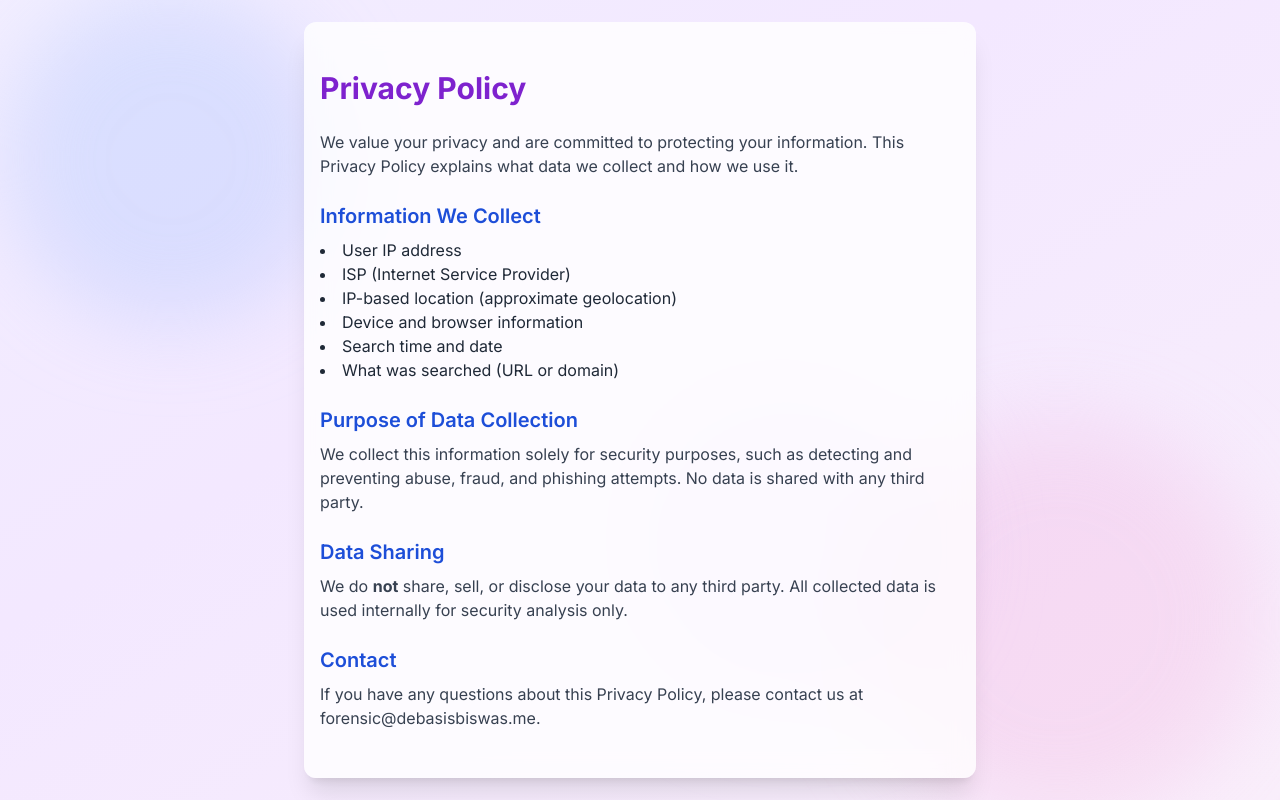
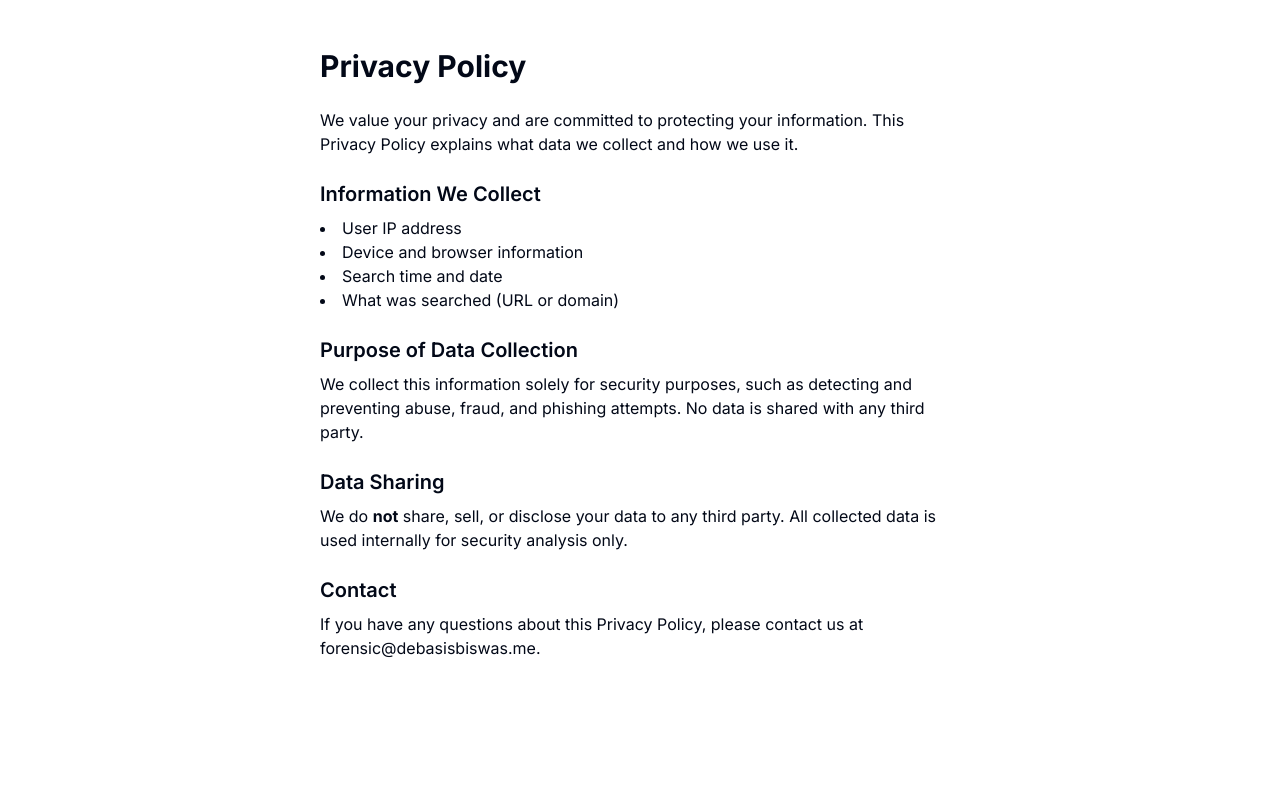
Before and after one commit to DebaA17/Phishing-url-checker, a Next.js app: page /privacy-policy in a window 1280 px wide. Built offline with nearby package versions, Linux system fonts and the light colour scheme.

Commit message:
Refactor Privacy Policy page

```diff
--- a/app/privacy-policy/page.tsx
+++ b/app/privacy-policy/page.tsx
@@ -1,68 +1,31 @@
-
 import React from "react";
 
 export default function PrivacyPolicyPage() {
   return (
-    <div className="min-h-screen w-full bg-gradient-to-br from-blue-50 via-purple-100 to-pink-50 animate-gradient-x flex items-center justify-center relative overflow-hidden">
-      {/* Animated background blobs */}
-      <div className="absolute top-0 left-0 w-80 h-80 bg-blue-200 rounded-full mix-blend-multiply filter blur-2xl opacity-40 animate-blob1" />
-      <div className="absolute bottom-0 right-0 w-96 h-96 bg-pink-200 rounded-full mix-blend-multiply filter blur-2xl opacity-40 animate-blob2" />
-      <div className="absolute top-1/2 left-1/2 w-72 h-72 bg-purple-200 rounded-full mix-blend-multiply filter blur-2xl opacity-30 animate-blob3" />
-      <main className="relative z-10 max-w-2xl mx-auto py-12 px-4 bg-white/80 rounded-xl shadow-xl backdrop-blur-md">
-        <h1 className="text-3xl font-bold mb-6 text-purple-700">Privacy Policy</h1>
-        <p className="mb-4 text-gray-700">
+    <main className="max-w-2xl mx-auto py-12 px-4">
+      <h1 className="text-3xl font-bold mb-6">Privacy Policy</h1>
+      <p className="mb-4">
         We value your privacy and are committed to protecting your information. This Privacy Policy explains what data we collect and how we use it.
       </p>
-        <h2 className="text-xl font-semibold mt-6 mb-2 text-blue-700">Information We Collect</h2>
-        <ul className="list-disc list-inside mb-4 text-gray-800">
+      <h2 className="text-xl font-semibold mt-6 mb-2">Information We Collect</h2>
+      <ul className="list-disc list-inside mb-4">
         <li>User IP address</li>
-          <li>ISP (Internet Service Provider)</li>
-          <li>IP-based location (approximate geolocation)</li>
         <li>Device and browser information</li>
         <li>Search time and date</li>
         <li>What was searched (URL or domain)</li>
       </ul>
-        <h2 className="text-xl font-semibold mt-6 mb-2 text-blue-700">Purpose of Data Collection</h2>
-        <p className="mb-4 text-gray-700">
+      <h2 className="text-xl font-semibold mt-6 mb-2">Purpose of Data Collection</h2>
+      <p className="mb-4">
         We collect this information solely for security purposes, such as detecting and preventing abuse, fraud, and phishing attempts. No data is shared with any third party.
       </p>
-        <h2 className="text-xl font-semibold mt-6 mb-2 text-blue-700">Data Sharing</h2>
-        <p className="mb-4 text-gray-700">
+      <h2 className="text-xl font-semibold mt-6 mb-2">Data Sharing</h2>
+      <p className="mb-4">
         We do <strong>not</strong> share, sell, or disclose your data to any third party. All collected data is used internally for security analysis only.
       </p>
-        <h2 className="text-xl font-semibold mt-6 mb-2 text-blue-700">Contact</h2>
-        <p className="text-gray-700">
+      <h2 className="text-xl font-semibold mt-6 mb-2">Contact</h2>
+      <p>
         If you have any questions about this Privacy Policy, please contact us at forensic@debasisbiswas.me.
       </p>
     </main>
-      <style jsx global>{`
-        @keyframes gradient-x {
-          0%, 100% { background-position: 0% 50%; }
-          50% { background-position: 100% 50%; }
-        }
-        .animate-gradient-x {
-          background-size: 200% 200%;
-          animation: gradient-x 8s ease-in-out infinite;
-        }
-        @keyframes blob1 {
-          0%, 100% { transform: translate(0, 0) scale(1); }
-          33% { transform: translate(30px, -20px) scale(1.1); }
-          66% { transform: translate(-20px, 30px) scale(0.9); }
-        }
-        .animate-blob1 { animation: blob1 12s infinite linear; }
-        @keyframes blob2 {
-          0%, 100% { transform: translate(0, 0) scale(1); }
-          33% { transform: translate(-40px, 20px) scale(1.05); }
-          66% { transform: translate(20px, -30px) scale(0.95); }
-        }
-        .animate-blob2 { animation: blob2 14s infinite linear; }
-        @keyframes blob3 {
-          0%, 100% { transform: translate(0, 0) scale(1); }
-          33% { transform: translate(10px, 10px) scale(1.08); }
-          66% { transform: translate(-10px, -10px) scale(0.92); }
-        }
-        .animate-blob3 { animation: blob3 16s infinite linear; }
-      `}</style>
-    </div>
   );
 }
```
Lines whose indentation alone changed are shown as unchanged.
